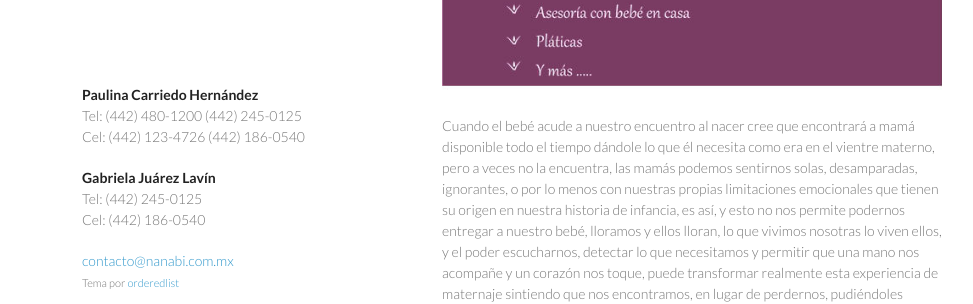
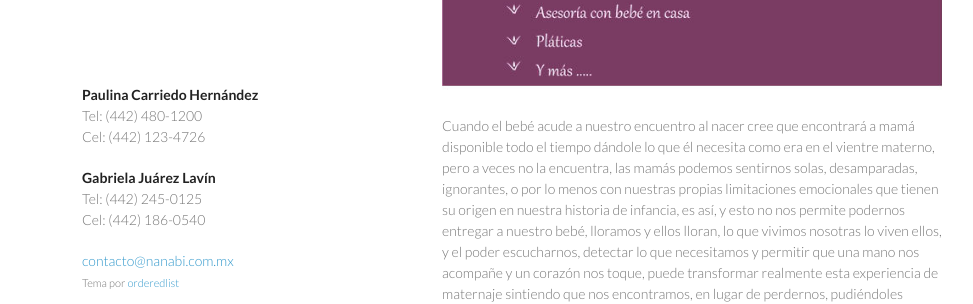
Before and after one commit to fcarriedo/nanabi, a Jekyll site: the page built from index.md, in a window 1280 px wide. Shown: the part 538-842 px from the top of the page, without its empty margins (128-1101 px from the left). Built offline with Jekyll 4.4.1, drawn with Linux system fonts in a browser that asks for light colours; Markdown is read by kramdown in place of the engine named in the settings.

Commit message:
Quité tels repetidos

```diff
--- a/_includes/footer.html
+++ b/_includes/footer.html
@@ -1,8 +1,8 @@
 <footer>
   <p class='contact'>
     <strong>Paulina Carriedo Hernández</strong><br/>
-    Tel: (442) 480-1200                      (442) 245-0125<br/>
-    Cel: (442) 123-4726                      (442) 186-0540<br/>
+    Tel: (442) 480-1200<br/>
+    Cel: (442) 123-4726<br/>
   </p>
     <strong>Gabriela Juárez Lavín</strong><br/>
     Tel: (442) 245-0125<br/>
```
